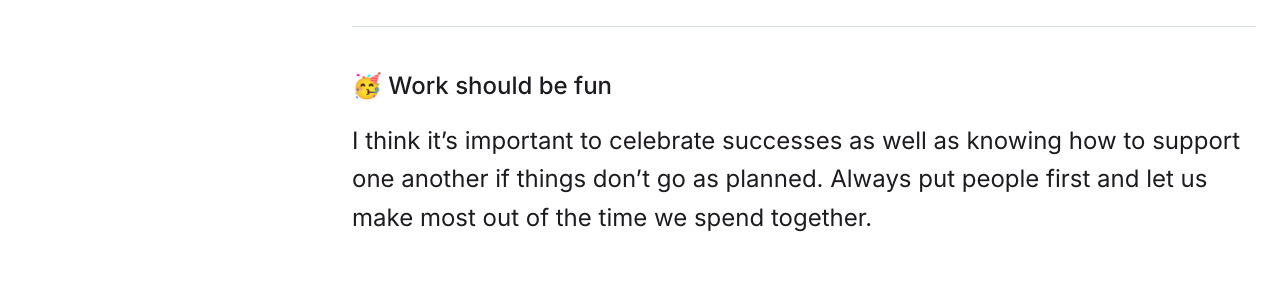
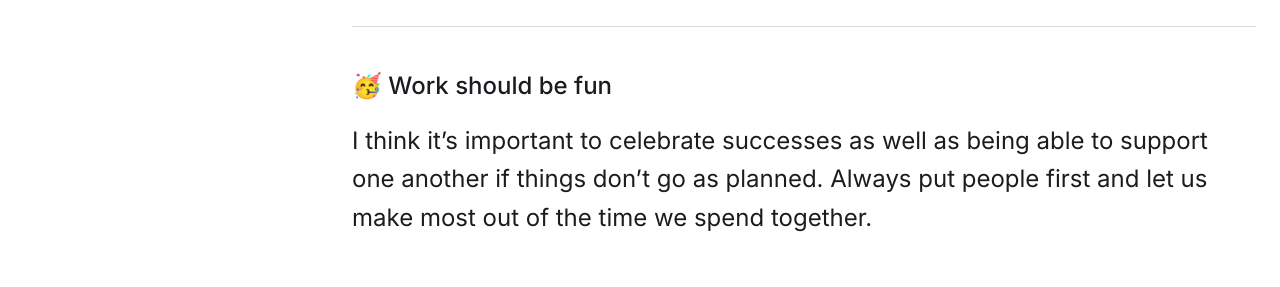
Before and after one commit to dbueker/portfolio-danielbueker, a Nuxt app: page /about in a window 1280 px wide. Shown: the part 2160-2447 px from the top of the page. Built offline with nearby package versions, Linux system fonts and the light colour scheme.

Commit message:
HowIWork text

```diff
--- a/components/HowIWork.vue
+++ b/components/HowIWork.vue
@@ -15,7 +15,7 @@
                 <Divider />
                 </div>
                 <div class="space-y-10">
-                <AboutContent headline="🥳  Work should be fun" text="I think it’s important to celebrate successes as well as knowing how to support one another if things don’t go as planned. Always put people first and let us make most out of the time we spend together."/>
+                <AboutContent headline="🥳  Work should be fun" text="I think it’s important to celebrate successes as well as being able to support one another if things don’t go as planned. Always put people first and let us make most out of the time we spend together."/>
                 </div>
             </div>
         </div>
```
